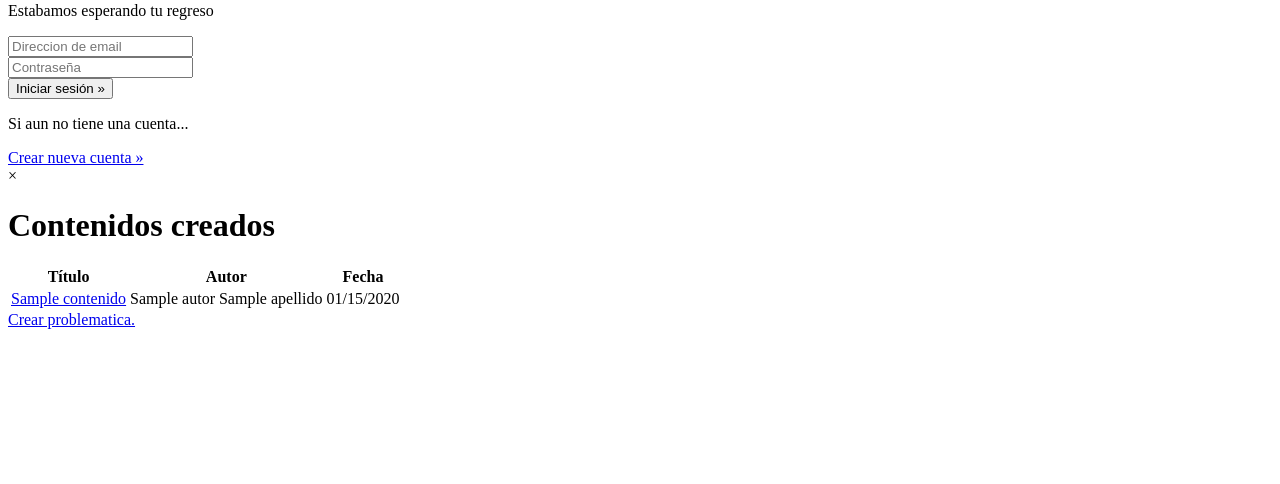
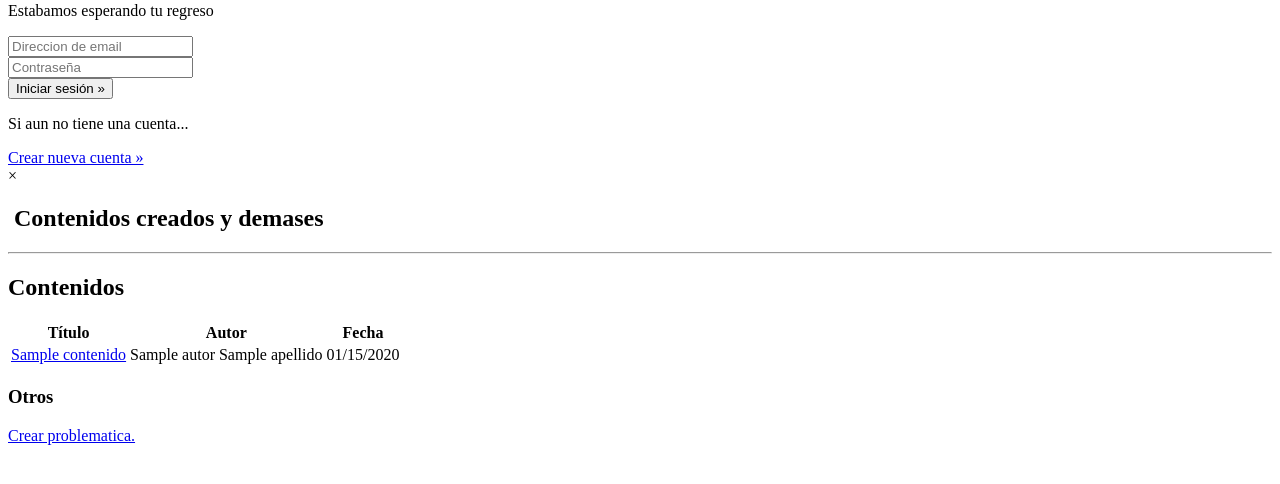
Before and after one commit to virtuagora/virtuagora, a PHP site: template views/usuario/portal.twig in a window 1280 px wide. Shown: the part 213-697 px from the top of the page. Run offline with PHP 8.4, Linux system fonts and the light colour scheme; the template is opened without the code that fills it: most values are stand-ins (such as "Sample title", 1, 10 or a date in 2020); some libraries are stand-ins or nearby versions.

Commit message:
Cambio estetico.

```diff
--- a/views/usuario/portal.twig
+++ b/views/usuario/portal.twig
@@ -1,11 +1,22 @@
-{% extends "master.twig" %}
+{# VARIABLES PARA FORMATO DE MASTER-BODY.TWIG #}
+{% set url_atras = '#' %}
+{% set i_class_titulo = 'fa fa-leaf fa-fw' %}
+{% set titulo = 'Contenidos creados y demases' %}
+{% set comments = false %}
+
+{# VARIABLES DE LA VISTA #}
+
+{# ---------------------- #}
+
+{% extends "master-body.twig" %}
 
 {% block titulo %}
-Virtuagora - Portal
+Virtuagora - Cambiar clave
 {% endblock %}
 
-{% block body %}
-<h1>Contenidos creados</h1>
+{% block contenido %}
+
+<h1>Contenidos</h1>
 <table>
     <thead>
         <tr>
@@ -24,6 +35,7 @@ Virtuagora - Portal
         {% endfor %}
     </tbody>
 </table>
+<h3>Otros</h3>
 {% if esModerador %}
     <a href="{{ baseUrl }}/admin/organismos">Administrar organismos.</a><br>
 {% endif %}
```
